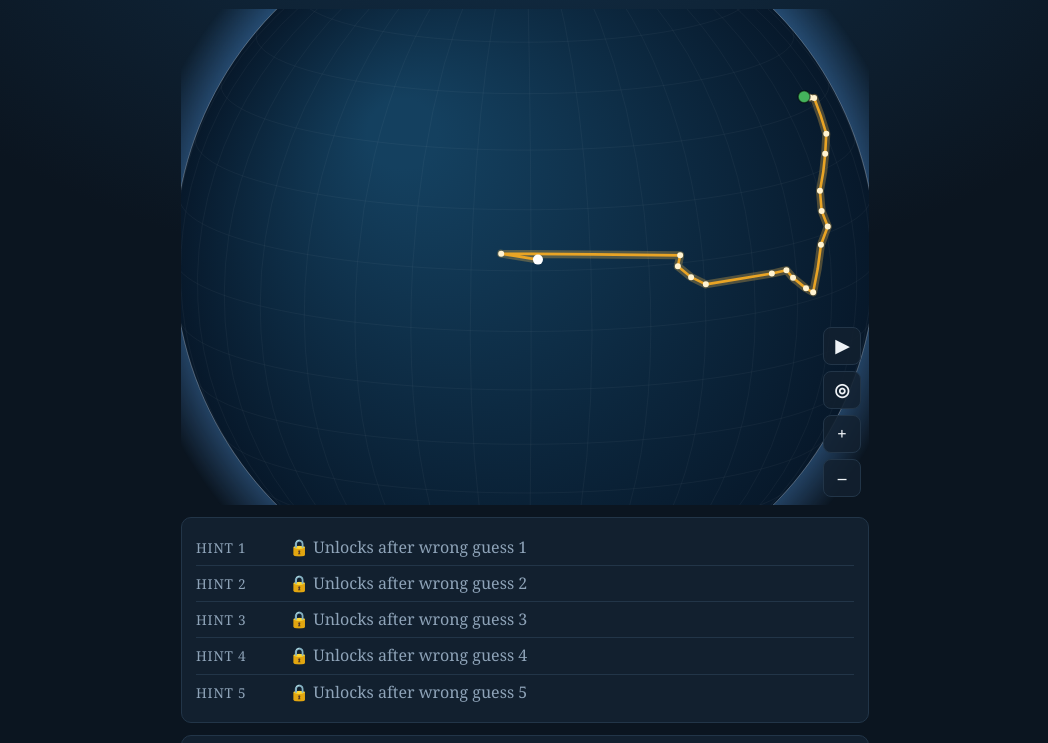
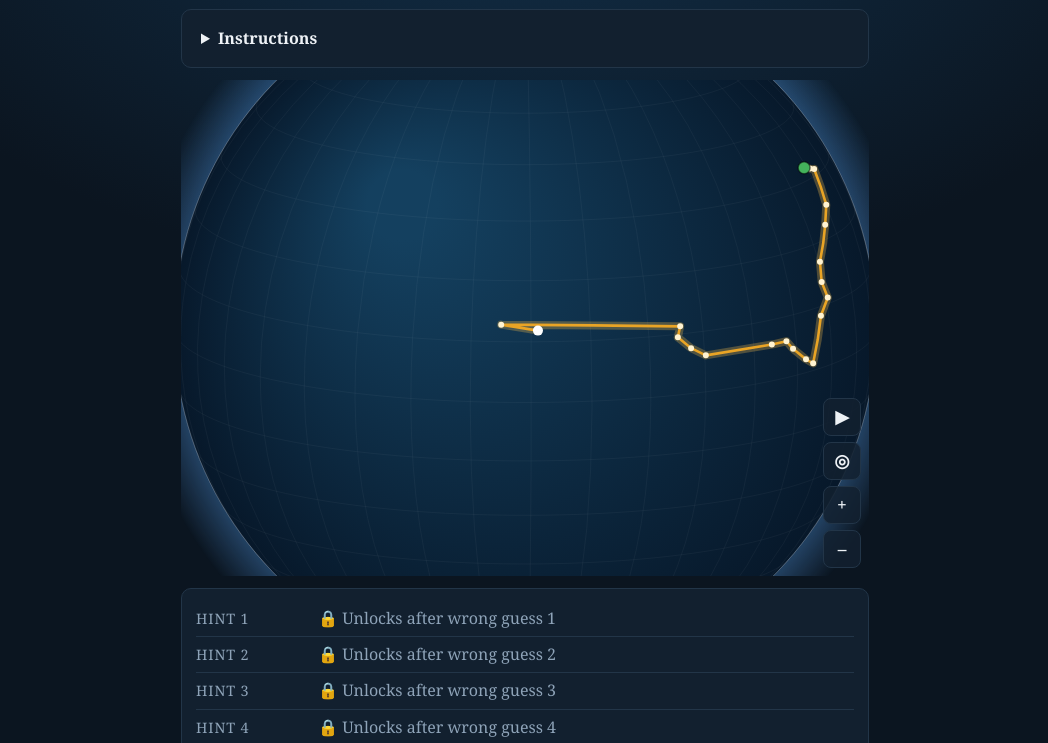
Before and after one commit to dcorc7/voyager-game, a website built with Vite: page index.html in a window 1280 px wide. Shown: the part 54-797 px from the top of the page, without its empty margins (115-1163 px from the left). Built offline with nearby package versions, Linux system fonts and the light colour scheme; what world-atlas would draw is missing.

Commit message:
Edited css for hints, added instructions dropdown at top of page

```diff
--- a/index.html
+++ b/index.html
@@ -16,6 +16,19 @@
         <h1>Voyager</h1>
         <p id="status"></p>
       </header>
+
+      <section id="instructions-panel">
+        <details id="instructions-details">
+          <summary id="instructions-summary">Instructions</summary>
+          <p id="instructions">
+            An expedition's route is plotted on a globe that you can spin and zoom.
+            Name the explorer that once went on this expedition within 6 guesses.
+            Each wrong guess unlocks one more hint (era, crew size, home country, ship, and so on).
+            The earlier you guess correctly, the more points you score.
+          </p>
+        </details>
+
+      </section>
 
       <section id="globe-wrap">
         <canvas
--- a/src/style.css
+++ b/src/style.css
@@ -33,6 +33,27 @@ h1 { margin: 0; font-size: 1.5rem; letter-spacing: 0.02em; }
 #status { margin: 0; color: var(--muted); font-size: 0.95rem; }
 
 
+#instructions-panel {
+  background: var(--panel);
+  border: 1px solid var(--border);
+  border-radius: 10px;
+  padding: 12px 14px;
+}
+
+#instructions-details {
+  padding: 5px;
+}
+
+#instructions-summary {
+  font-weight: bold;
+  cursor: pointer;
+}
+
+#instructions {
+  margin-top: 10px;
+  color: var(--ink);
+  font-size: 1rem;
+}
 
 
 /* --------------------------- */
@@ -92,7 +113,7 @@ section:empty { display: none; }
 
 .hint { display: flex; gap: 10px; padding: 6px 0; border-bottom: 1px solid var(--border); }
 .hint:last-child { border-bottom: 0; }
-.hint .tag { min-width: 5.2rem; color: var(--accent); font-size: 0.85rem; text-transform: uppercase; letter-spacing: 0.06em; padding-top: 2px; }
+.hint .tag { min-width: 7rem; color: var(--accent); font-size: 0.9rem; text-transform: uppercase; letter-spacing: 0.06em; padding-top: 2px; }
 .hint.locked { color: var(--muted); }
 .hint.locked .tag { color: var(--muted); }
 .hint.new { animation: pop 0.5s ease-out; }
```
Also changed, not shown: README.md.
